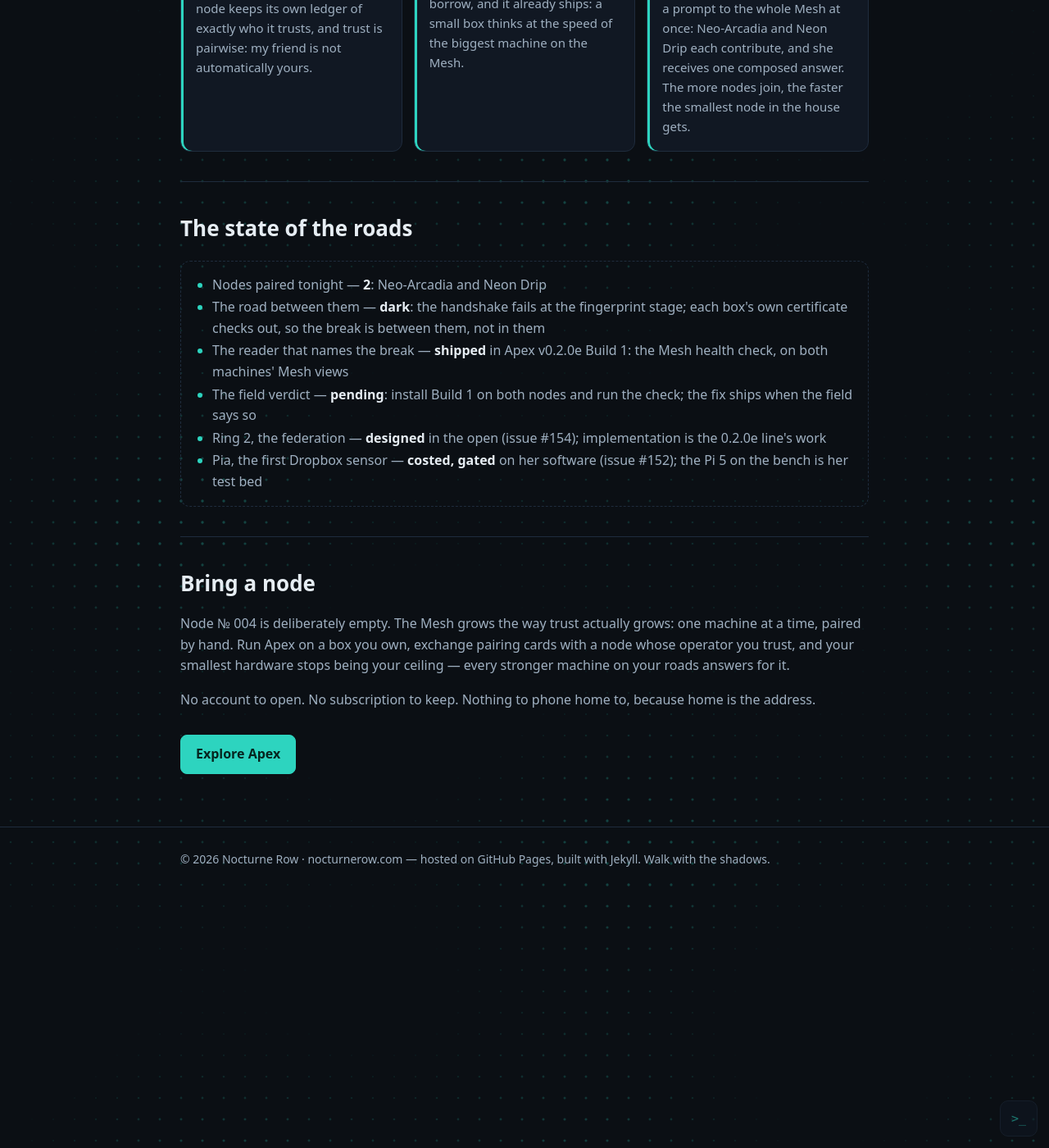
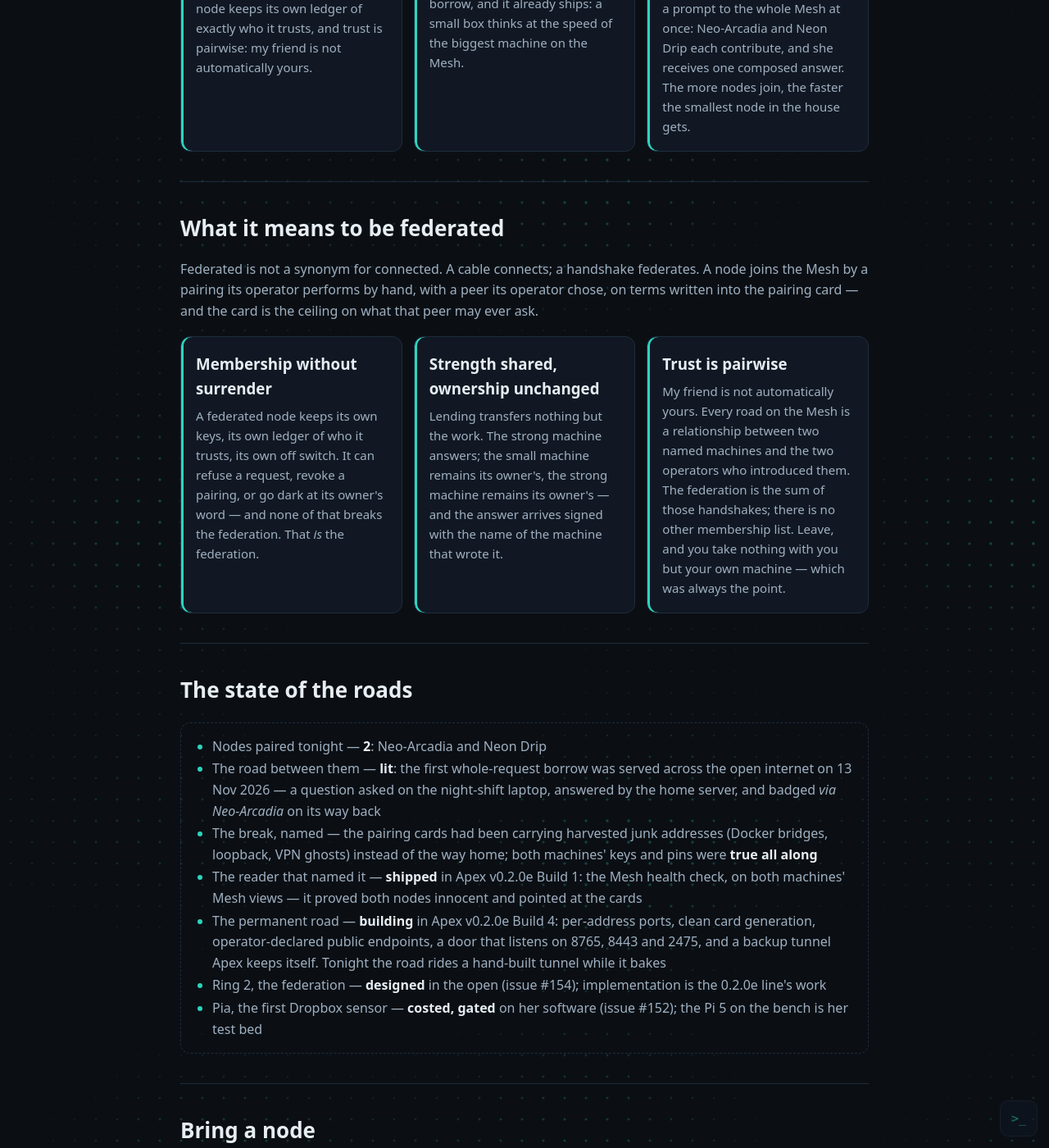
Before and after one commit to AlexKollar/nocturnerow, a Jekyll site: the page built from mesh.html, in a window 1280 px wide and 1400 px high, scrolled down 1499 px. Shown: the whole window at 82% size. Built offline with Jekyll 4.4.1, drawn with Linux system fonts in a browser that asks for light colours; some of the changed text lies outside the part shown.

Commit message:
What it means to be federated: the meaning added to The First Spark and the Mesh page; Mesh field status told true — the road is lit

```diff
--- a/mesh.html
+++ b/mesh.html
@@ -34,7 +34,7 @@ description: "Apex | Mesh — many machines, one mind. A federation of your own
 .doc-body blockquote{border-left:3px solid var(--accent);margin:16px 0;padding:4px 0 4px 16px;color:var(--text);font-size:17px;line-height:1.65}
 .doc-body blockquote .attrib{display:block;margin-top:8px;color:var(--muted);font-size:14px}
 </style>
-<div class="meshmap" role="img" aria-label="Mesh constellation: Pia, a small sensor node, sends a prompt out in teal; Neo-Arcadia and Neon Drip both contribute, and their answers flow back to Pia in amber. A fourth node is drawn hollow — not yet built. Field status: two nodes are paired tonight and the road between them runs dark, with the diagnosis in the field.">
+<div class="meshmap" role="img" aria-label="Mesh constellation: Pia, a small sensor node, sends a prompt out in teal; Neo-Arcadia and Neon Drip both contribute, and their answers flow back to Pia in amber. A fourth node is drawn hollow — not yet built. Field status: two nodes are paired, and the road between them is lit — the first whole-request borrow was served across the open internet on 13 November 2026.">
 <svg viewBox="0 0 800 440">
 <path id="rPiaNa" d="M 162 284 Q 250 165 372 122" stroke="#2dd4bf" stroke-width="1.5" fill="none" opacity=".4"/>
 <path id="rNaPia" d="M 372 122 Q 250 165 162 284" stroke="none" fill="none"/>
@@ -63,7 +63,7 @@ description: "Apex | Mesh — many machines, one mind. A federation of your own
 <circle cx="145" cy="298" r="14" fill="#111823" stroke="#2dd4bf" stroke-width="2"/>
 <circle cx="145" cy="298" r="4" fill="#2dd4bf"/>
 <circle cx="655" cy="358" r="16" fill="none" stroke="#9fb0c1" stroke-width="1.5" stroke-dasharray="4 4"/>
-<text class="rlabel" x="22" y="30">FIELD STATUS: TWO NODES PAIRED — THE ROAD RUNS DARK TONIGHT</text>
+<text class="rlabel" x="22" y="30">FIELD STATUS: TWO NODES PAIRED — THE ROAD IS LIT · FIRST BORROW SERVED 13 NOV 2026</text>
 <text class="nlabel" x="400" y="58" text-anchor="middle">NEO-ARCADIA</text>
 <text class="nsub" x="400" y="158" text-anchor="middle">the host — Tesla V100</text>
 <text class="nlabel" x="655" y="170" text-anchor="middle">NEON DRIP</text>
@@ -85,13 +85,23 @@ description: "Apex | Mesh — many machines, one mind. A federation of your own
 </div>
 </section>
 <section>
+<h2>What it means to be federated</h2>
+<p>Federated is not a synonym for connected. A cable connects; a handshake federates. A node joins the Mesh by a pairing its operator performs by hand, with a peer its operator chose, on terms written into the pairing card — and the card is the ceiling on what that peer may ever ask.</p>
+<div class="grid">
+<div class="tile"><h3>Membership without surrender</h3><p>A federated node keeps its own keys, its own ledger of who it trusts, its own off switch. It can refuse a request, revoke a pairing, or go dark at its owner's word — and none of that breaks the federation. That <i>is</i> the federation.</p></div>
+<div class="tile"><h3>Strength shared, ownership unchanged</h3><p>Lending transfers nothing but the work. The strong machine answers; the small machine remains its owner's, the strong machine remains its owner's — and the answer arrives signed with the name of the machine that wrote it.</p></div>
+<div class="tile"><h3>Trust is pairwise</h3><p>My friend is not automatically yours. Every road on the Mesh is a relationship between two named machines and the two operators who introduced them. The federation is the sum of those handshakes; there is no other membership list. Leave, and you take nothing with you but your own machine — which was always the point.</p></div>
+</div>
+</section>
+<section>
 <h2>The state of the roads</h2>
 <div class="stats">
 <ul>
 <li>Nodes paired tonight — <b>2</b>: Neo-Arcadia and Neon Drip</li>
-<li>The road between them — <b>dark</b>: the handshake fails at the fingerprint stage; each box's own certificate checks out, so the break is between them, not in them</li>
-<li>The reader that names the break — <b>shipped</b> in Apex v0.2.0e Build 1: the Mesh health check, on both machines' Mesh views</li>
-<li>The field verdict — <b>pending</b>: install Build 1 on both nodes and run the check; the fix ships when the field says so</li>
+<li>The road between them — <b>lit</b>: the first whole-request borrow was served across the open internet on 13 Nov 2026 — a question asked on the night-shift laptop, answered by the home server, and badged <i>via Neo-Arcadia</i> on its way back</li>
+<li>The break, named — the pairing cards had been carrying harvested junk addresses (Docker bridges, loopback, VPN ghosts) instead of the way home; both machines' keys and pins were <b>true all along</b></li>
+<li>The reader that named it — <b>shipped</b> in Apex v0.2.0e Build 1: the Mesh health check, on both machines' Mesh views — it proved both nodes innocent and pointed at the cards</li>
+<li>The permanent road — <b>building</b> in Apex v0.2.0e Build 4: per-address ports, clean card generation, operator-declared public endpoints, a door that listens on 8765, 8443 and 2475, and a backup tunnel Apex keeps itself. Tonight the road rides a hand-built tunnel while it bakes</li>
 <li>Ring 2, the federation — <b>designed</b> in the open (issue #154); implementation is the 0.2.0e line's work</li>
 <li>Pia, the first Dropbox sensor — <b>costed, gated</b> on her software (issue #152); the Pi 5 on the bench is her test bed</li>
 </ul>
```
Also changed, not shown: _posts/2026-11-13-the-first-spark.md (+6 -0 lines).
